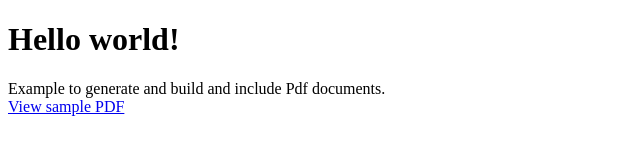
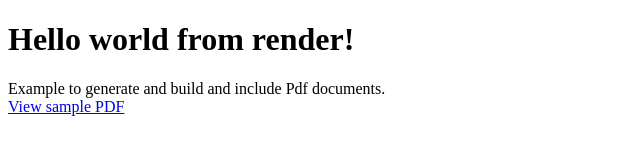
Before and after one commit to TomFreudenberg/gatsby-build-demo-melted, a Gatsby site in the folder pdf_melted_app/: page / in a window 1280 px wide. Shown: the whole page, without its empty margins (0-640 px from the left). Built offline with nearby package versions, Linux system fonts and the light colour scheme; Gatsby itself is replaced by a stand-in of ours.

Commit message:
Sample change to render new site

```diff
--- a/pdf_melted_app/src/pages/index.js
+++ b/pdf_melted_app/src/pages/index.js
@@ -4,7 +4,7 @@ import { Link } from "gatsby"
 export default () =>
 
   <div id="helloWorld">
-    <h1>Hello world!</h1>
+    <h1>Hello world from render!</h1>
     <p>
       Example to generate and build and include Pdf documents. <br/>
       <a href="./pdf_documents/pdf_sample.pdf">View sample PDF</a>
```
